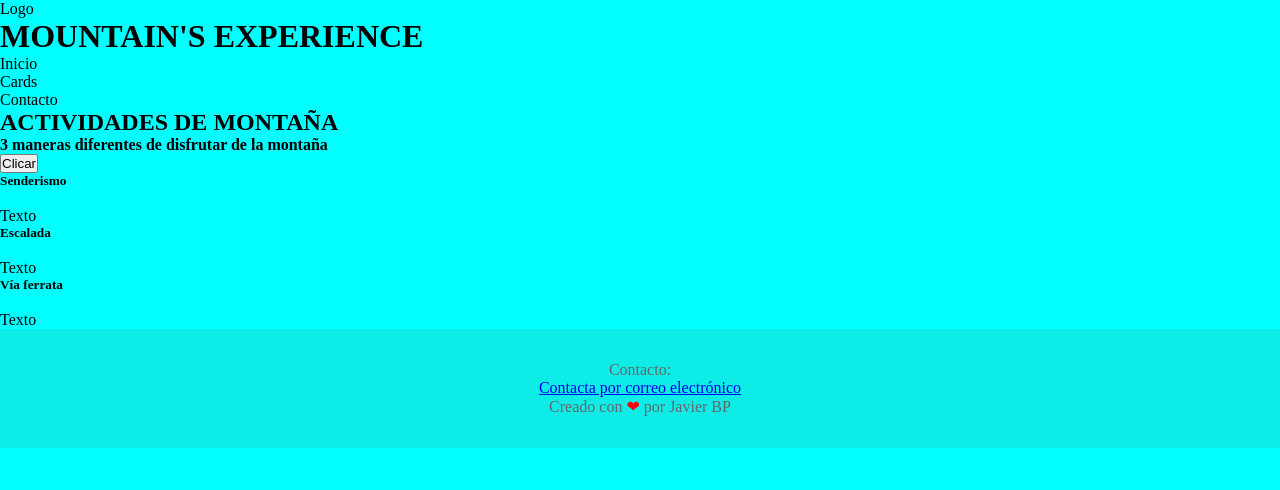
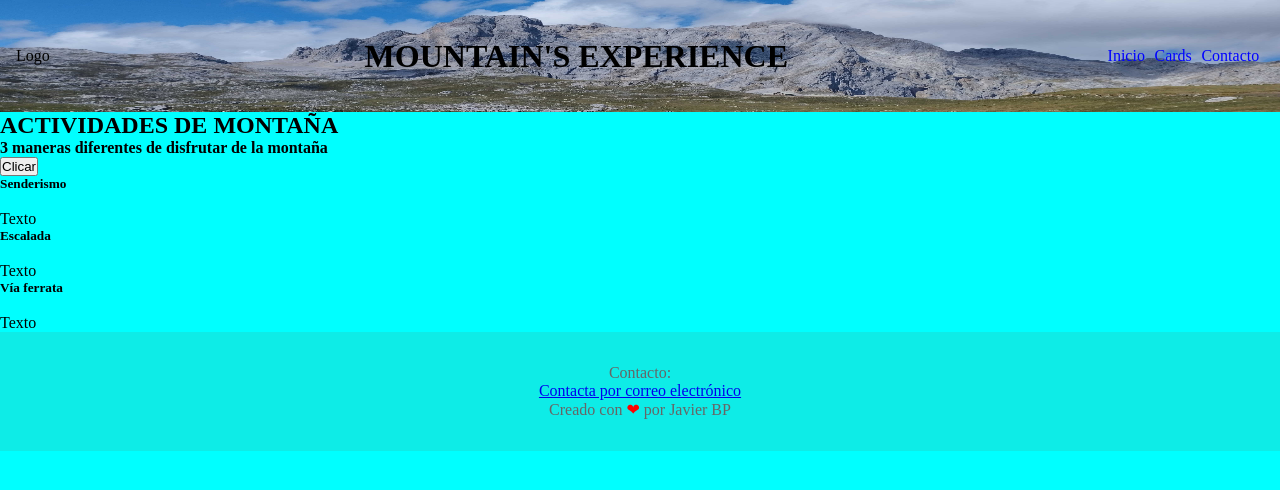
Before and after one commit to JavierBres/reto_frontend, a plain HTML site: page index.html in a window 1280 px wide. Drawn offline with Linux system fonts and the light colour scheme.

Commit message:
header_nav_added image and display flex

```diff
--- a/css/header_nav.css
+++ b/css/header_nav.css
@@ -0,0 +1,28 @@
+header {
+    background: url(../assets/images/Picos_Europa.jpg) round;
+    width: 100%;
+    min-height: 7rem;
+    display: flex;
+    justify-content: space-between;
+    align-items: center;
+    position: sticky;
+    padding: 0.7rem 1rem;
+}
+
+nav ul {
+    list-style: none;
+    display: flex;
+}
+
+nav ul li {
+    padding: 0.3rem;
+}
+
+nav ul li a {
+    color: blue;
+    text-decoration: none;
+}
+
+nav ul li a:hover {
+    color: red;
+}
--- a/index.html
+++ b/index.html
@@ -11,13 +11,13 @@
 <body>
 
     <header>
-        <div>Logo</div>
+        <div class="header-logo">Logo</div>
         <h1>MOUNTAIN'S EXPERIENCE</h1>
         <nav>
             <ul>
-                <li>Inicio</li>
-                <li>Cards</li>
-                <li>Contacto</li>
+                <li><a href="#">Inicio</a></li>
+                <li><a href="#">Cards</a></li>
+                <li><a href="#">Contacto</a></li>
             </ul>
         </nav>
     </header>
```
Also changed, not shown: assets/images/Picos_Europa.jpg (added).
